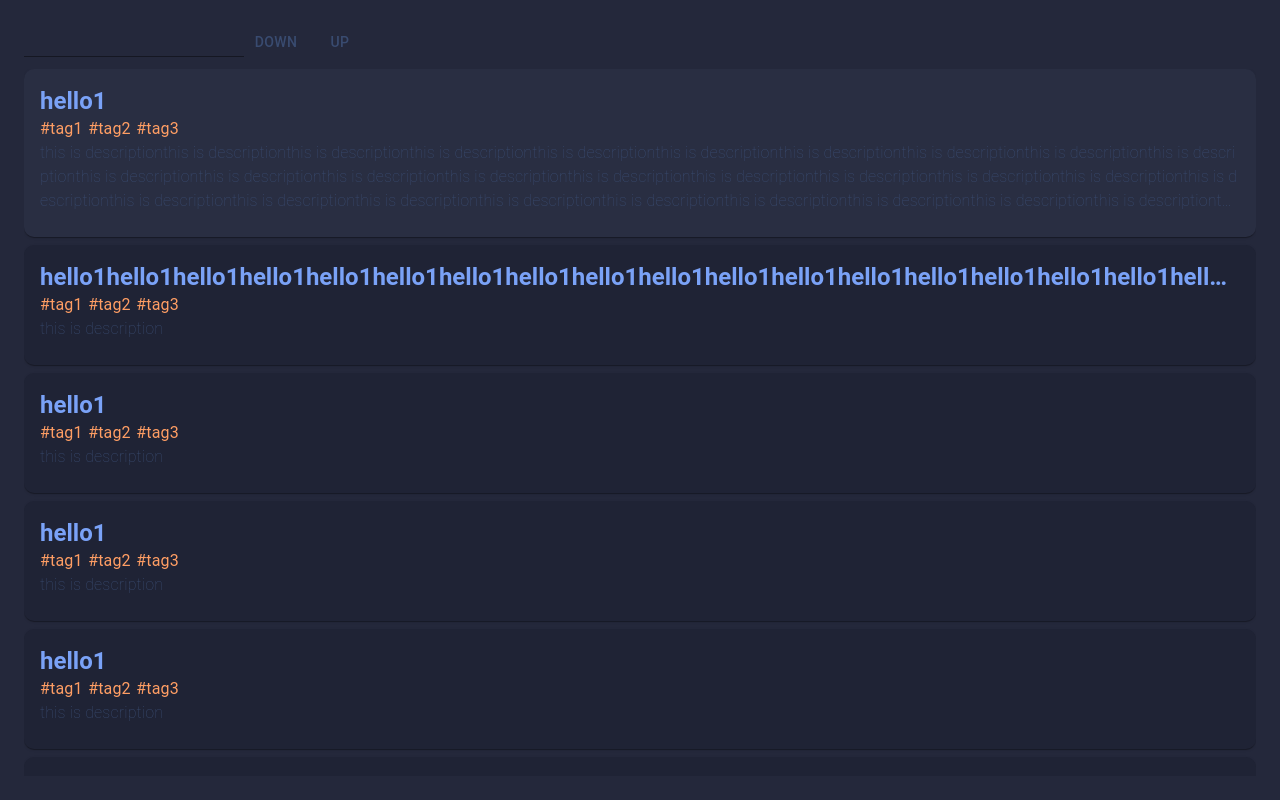
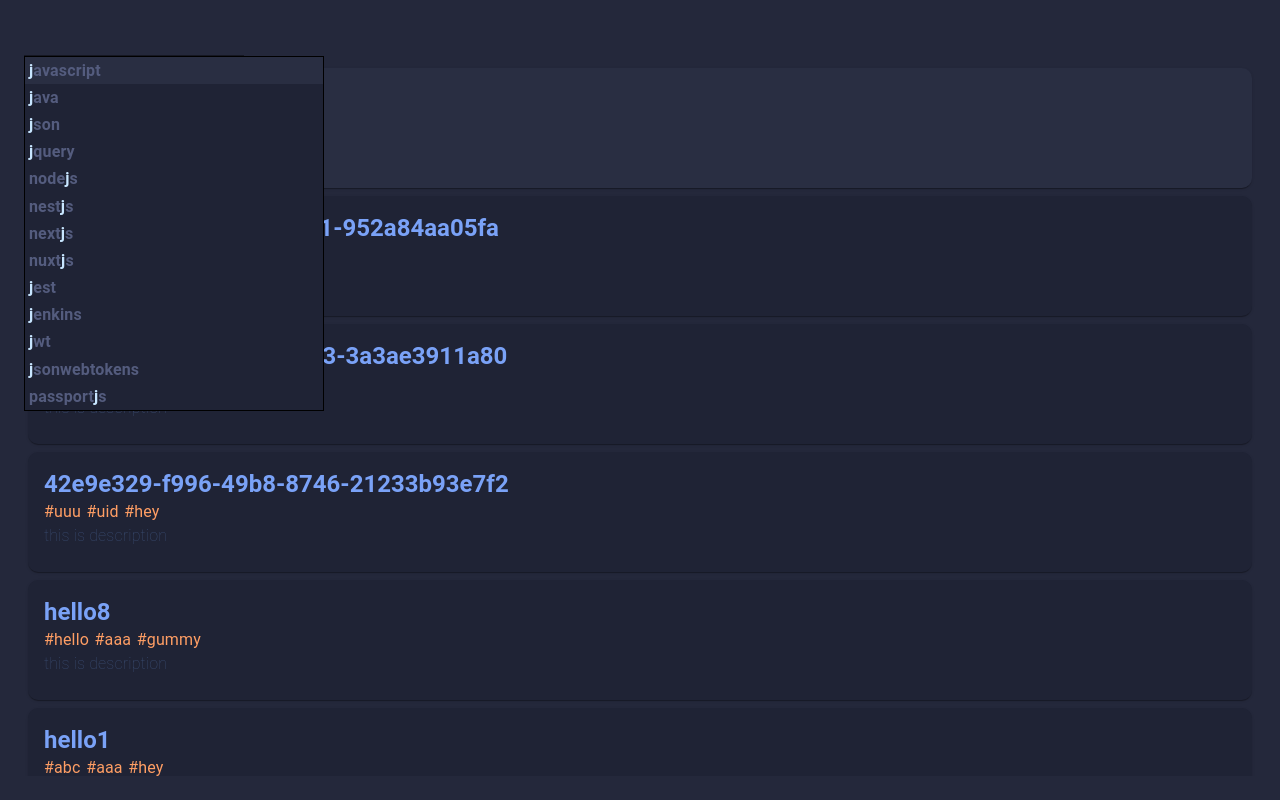
Before and after one commit to sei-12/skin, a React (Vite) app: page / in a window 1280 px wide. Built offline with nearby package versions, Linux system fonts and the light colour scheme.

Commit message:
add SuggestionWindow

```diff
--- a/src/App.tsx
+++ b/src/App.tsx
@@ -1,133 +1,83 @@
 import { Box, Button, Grid2, Input } from "@mui/material";
-import { useState } from "react";
+import { useEffect, useRef, useState } from "react";
 import { IData } from "./data";
 import { BookmarkList } from "./components/BookmarkList";
+import { SuggestionWindow } from "./components/SuggestionWindow";
+
+async function decoyDb_fetchBookmarks(predicateTags: string[]): Promise<IData.Bookmark[]> {
+	let bkmks = [
+		{key: crypto.randomUUID(),title:"hello1",desc: "this is description", tags: ["hello","aaa","hey"]},
+		{key: crypto.randomUUID(),title:crypto.randomUUID(),desc: "this is description", tags: ["uuu","uid","hey"]},
+		{key: crypto.randomUUID(),title:crypto.randomUUID(),desc: "this is description", tags: ["uuu","uid","hey"]},
+		{key: crypto.randomUUID(),title:crypto.randomUUID(),desc: "this is description", tags: ["uuu","uid","hey"]},
+		{key: crypto.randomUUID(),title:"hello8",desc: "this is description", tags: ["hello","aaa","gummy"]},
+		{key: crypto.randomUUID(),title:"hello1",desc: "this is description", tags: ["abc","aaa","hey"]},
+		{key: crypto.randomUUID(),title:"hello6",desc: "this is description", tags: ["todo","typescript","hey"]},
+		{key: crypto.randomUUID(),title:"hello2",desc: "this is description", tags: ["todo","ass","hey"]},
+		{key: crypto.randomUUID(),title:"hello3",desc: "this is description", tags: ["abcde","uuid","hey"]},
+		{key: crypto.randomUUID(),title:"hello5",desc: "this is description", tags: ["uuu","uid","hey"]},
+		{key: crypto.randomUUID(),title:"hello9",desc: "this is description", tags: ["uuu","uid","hey"]},
+		{key: crypto.randomUUID(),title:"hello6",desc: "this is description", tags: ["todo","typescript","hey"]},
+		{key: crypto.randomUUID(),title:"hello6",desc: "this is description", tags: ["todo","typescript","hey"]},
+		{key: crypto.randomUUID(),title:"hello6",desc: "this is description".repeat(10), tags: ["todo","typescript","hey"]},
+		{key: crypto.randomUUID(),title:"hello6",desc: "this is description", tags: ["todo","typescript","hey"]},
+		{key: crypto.randomUUID(),title:"aa",desc: "this is description", tags: ["uuu","uid","hey"]},
+		{key: crypto.randomUUID(),title:"hhh",desc: "this is description", tags: ["uuu","uid","hey"]},
+		{key: crypto.randomUUID(),title:crypto.randomUUID(),desc: "this is description", tags: ["uuu","uid","hey"]},
+		{key: crypto.randomUUID(),title:crypto.randomUUID(),desc: "this is description", tags: ["uuu","uid","hey"]},
+		{key: crypto.randomUUID(),title:crypto.randomUUID(),desc: "this is description", tags: ["uuu","uid","hey"]},
+		{key: crypto.randomUUID(),title:crypto.randomUUID(),desc: "this is description", tags: ["uuu","uid","hey"]},
+		{key: crypto.randomUUID(),title:crypto.randomUUID(),desc: "this is description", tags: ["uuu","uid","hey"]},
+		{key: crypto.randomUUID(),title:crypto.randomUUID(),desc: "this is description", tags: ["uuu","uid","hey"]},
+	]
+
+    let filted = bkmks.map( b => {
+        return { ...b, url: "url://url"}
+    })
+
+	predicateTags.forEach( ptag => {
+		filted = filted.filter( t => t.tags.includes(ptag) )
+	})
+
+	return filted
+}
+
+function filterTags(predicate: string){
+	const TAG_LIST = [
+		"typescript", "javascript", "python", "java", "csharp", "ruby", "php", "swift", "kotlin", "golang",
+		"rust", "scala", "haskell", "perl", "sql", "html", "css", "sass", "less", "json","gist","clang","cpp",
+		"xml", "yaml", "docker", "kubernetes", "aws", "azure", "gcp", "firebase", "react", "vue",
+		"angular", "svelte", "jquery", "nodejs", "express", "nestjs", "deno", "nextjs", "nuxtjs", "remix",
+		"webpack", "rollup", "vite", "babel", "eslint", "prettier", "jest", "mocha", "chai", "vitest",
+		"playwright", "puppeteer", "selenium", "cypress", "git", "github", "gitlab", "bitbucket", "ci/cd", "jenkins",
+		"travis", "circleci", "databases", "mongodb", "postgresql", "mysql", "sqlite", "redis", "cassandra", "oracle",
+		"machinelearning", "ai", "deeplearning", "nlp", "opencv", "tensorflow", "pytorch", "keras", "scikit-learn", "pandas",
+		"numpy", "matplotlib", "seaborn", "debugging", "logging", "profiling", "performance", "optimizations", "http", "api",
+		"rest", "graphql", "websocket", "oauth", "jwt", "jsonwebtokens", "auth0", "passportjs", "security", "encryption", "hello", "main"
+	] as const;
+
+	if( predicate === ""){
+		return []
+	}
+
+
+	return TAG_LIST.filter( tag => tag.includes(predicate))
+}
 
 function App() {
 
-    const [items, setItems] = useState<IData.Bookmark[]>([
-        {
-            title: "hello1",
-            key: crypto.randomUUID(),
-            tags: ["tag1", "tag2", "tag3"],
-            desc: "this is description".repeat(100),
-            url: "decoy://aaa.www.ccc"
-        },
-        {
-            title: "hello1".repeat(100),
-            key: crypto.randomUUID(),
-            tags: ["tag1", "tag2", "tag3"],
-            desc: "this is description",
-            url: "decoy://aaa.www.ccc"
-        },
-        {
-            title: "hello1",
-            key: crypto.randomUUID(),
-            tags: ["tag1", "tag2", "tag3"],
-            desc: "this is description",
-            url: "decoy://aaa.www.ccc"
-        },
-        {
-            title: "hello1",
-            key: crypto.randomUUID(),
-            tags: ["tag1", "tag2", "tag3"],
-            desc: "this is description",
-            url: "decoy://aaa.www.ccc"
-        },
-        {
-            title: "hello1",
-            key: crypto.randomUUID(),
-            tags: ["tag1", "tag2", "tag3"],
-            desc: "this is description",
-            url: "decoy://aaa.www.ccc"
-        },
-        {
-            title: "hello1",
-            key: crypto.randomUUID(),
-            tags: ["tag1", "tag2", "tag3"],
-            desc: "this is description",
-            url: "decoy://aaa.www.ccc"
-        },
-        {
-            title: "hello3",
-            key: crypto.randomUUID(),
-            tags: ["tag5", "tag4", "tag3"],
-            desc: "this is description".repeat(19),
-            url: "decoy://aaa.www.ccc"
-        },
-        {
-            title: "hello1",
-            key: crypto.randomUUID(),
-            tags: ["tag1", "tag2", "tag3"],
-            desc: "this is description",
-            url: "decoy://aaa.www.ccc"
-        },
-        {
-            title: "hello1aaaa",
-            key: crypto.randomUUID(),
-            tags: ["tag1", "tag2", "tag3"],
-            desc: "this is description".repeat(3),
-            url: "decoy://aaa.www.ccc"
-        },
-        {
-            title: "hello4",
-            key: crypto.randomUUID(),
-            tags: ["tag1", "tag2", "tag3"],
-            desc: "this is description",
-            url: "decoy://aaa.www.ccc"
-        },
-        {
-            title: "hello11",
-            key: crypto.randomUUID(),
-            tags: ["tag1", "tag2", "tag3"],
-            desc: "this is description",
-            url: "decoy://aaa.www.ccc"
-        },
-        {
-            title: "hello1",
-            key: crypto.randomUUID(),
-            tags: ["tag1", "tag2", "tag3"],
-            desc: "this is description".repeat(8),
-            url: "decoy://aaa.www.ccc"
-        },
-        {
-            title: "hello1",
-            key: crypto.randomUUID(),
-            tags: ["tag1", "tag2", "tag3"],
-            desc: "this is description",
-            url: "decoy://aaa.www.ccc"
-        },
-        {
-            title: "hello7",
-            key: crypto.randomUUID(),
-            tags: ["tag1", "tag2", "tag3"],
-            desc: "this is description",
-            url: "decoy://aaa.www.ccc"
-        },
-        {
-            title: "hello1",
-            key: crypto.randomUUID(),
-            tags: ["tag1", "tag2", "tag3"],
-            desc: "this is description",
-            url: "decoy://aaa.www.ccc"
-        },
-        {
-            title: "hello3",
-            key: crypto.randomUUID(),
-            tags: ["tag1", "tag2", "tag3"],
-            desc: "this is description",
-            url: "decoy://aaa.www.ccc"
-        },
-        {
-            title: "hello3",
-            key: crypto.randomUUID(),
-            tags: ["tag1", "tag2", "tag3"],
-            desc: "this is description",
-            url: "decoy://aaa.www.ccc"
-        },
-    ])
+    const [items, setItems] = useState<IData.Bookmark[]>([])
+    useEffect(() => { decoyDb_fetchBookmarks([]).then(data => setItems(data))},[])
 
+	let inputBoxRef = useRef<HTMLInputElement>(null)
     const [focusIndex, setFocusIndex] = useState(0)
+	const [predicate,setPredicate] = useState("j")
+	const [suggestionItems,setSuggestionItems] = useState<string[]>([])
+	const [sfocusIndex,setSFocusIndex] = useState(0)
+
+	useEffect(() => {
+		setSuggestionItems(filterTags(predicate))
+	},[predicate])
 
     return (
         <Box
@@ -148,18 +98,18 @@ function App() {
                 height={1}
                 width={1}
             >
-                <Grid2 size="auto">
-                    <Input></Input>
-                    <Button onClick={() => setFocusIndex(focusIndex + 1)}>down</Button>
-                    <Button onClick={() => setFocusIndex(focusIndex - 1)}>up</Button>
+                <Grid2 size="auto" spacing={0}>
+                    <Input ref={inputBoxRef} onChange={(e) => setPredicate(e.target.value)}></Input>
+                    <SuggestionWindow
+                        focusIndex={sfocusIndex}
+                        predicate={predicate}
+                        items={suggestionItems}
+                    ></SuggestionWindow>
                 </Grid2>
 
                 <Grid2
                     size="grow"
-                    sx={{
-                        overflow: "hidden",
-                        display: "flex",
-                    }}
+                    sx={{ overflow: "hidden", display: "flex" }}
                 >
                     <BookmarkList
                         focusIndex={focusIndex}
--- a/src/components/BookmarkList.tsx
+++ b/src/components/BookmarkList.tsx
@@ -32,6 +32,7 @@ export function BookmarkList(props: BookmarkListProps){
                     display: 'none',
                 },
                 flexGrow: 1,
+                padding: 0.5
             }}
         >
             {
--- /dev/null
+++ b/src/components/SuggestionWindow.tsx
@@ -0,0 +1,130 @@
+import { Box, Typography } from "@mui/material";
+import { forwardRef, useEffect, useRef } from "react";
+import { globalColorTheme as GCT } from "../theme";
+import { ZINDEX } from "../zindex";
+
+export type SuggestionWindowProps = {
+    predicate: string
+    items: string[]
+    focusIndex: number
+}
+
+export function SuggestionWindow(p: SuggestionWindowProps){
+
+	const itemRefs = useRef<(HTMLDivElement | null)[]>([]);
+
+
+	useEffect(() => {
+		// フォーカスが変更されたときにスクロールする
+		const focusedItem = itemRefs.current[p.focusIndex];
+		if (focusedItem) {
+			focusedItem.scrollIntoView({ block: "nearest"});
+		}
+	}, [p.focusIndex]);
+
+    return (
+        <Box
+            sx={{
+                display: p.items.length > 0 ? "block" : "none",
+                bgcolor: GCT.suggestionWindow.bg,
+                position: "absolute",
+                boxSizing: "border-box",
+                zIndex: ZINDEX.popup,
+                maxHeight: 400,
+                width: 300,
+                border: "solid 1px",
+                borderColor: GCT.suggestionWindow.borderColor,
+                overflow: "scroll",
+                '&::-webkit-scrollbar': {
+                    display: 'none',
+                },
+            }}
+        >
+            {p.items.map((item,i) => {
+                return <Item
+                    predicate={p.predicate}
+                    focus={p.focusIndex === i}
+                    item={item}
+                    key={i}
+                    ref={(el) => (itemRefs.current[i] = el)}
+                ></Item>
+            })}
+        </Box>
+    )
+}
+
+type ItemProps = {
+    predicate: string
+    item: string
+    focus: boolean
+}
+
+const Item = forwardRef<HTMLDivElement, ItemProps>(
+    (props, ref) => {
+        let highlightBlocks = highlightMatchedBlocks(props.predicate,props.item)
+        return (
+            <Box ref={ref}
+                sx={{
+                    bgcolor: props.focus ? GCT.suggestionWindow.focusBg : GCT.suggestionWindow.bg,
+                    padding: 0.2,
+                    paddingLeft: 0.5,
+                }}
+            >
+                {
+                    highlightBlocks.map( (b,i) => {
+                        return (
+                            <TextBlock key={i} {...b} ></TextBlock>
+                        )
+                    })
+                }
+            </Box>
+        )
+    }
+);
+
+const TextBlock = (p:{
+    isMatch: boolean,
+    text: string
+}) => {
+    return (
+        <Typography
+            sx={{
+                display: "inline",
+                color: p.isMatch ? GCT.suggestionWindow.match : GCT.suggestionWindow.unmatch,
+                fontWeight: "bold"
+            }}
+        >
+            {p.text}
+        </Typography>
+    )
+}
+
+
+function highlightMatchedBlocks(predicate: string, item: string):{isMatch: boolean, text: string}[]{
+    let blocks:ReturnType<typeof highlightMatchedBlocks> = []
+
+    let splitedPredicate = [...predicate]
+    let splitedItem = [...item]
+
+    while ( splitedItem.length !== 0) {
+        let i = splitedItem.shift()!
+        let p = splitedPredicate[0]
+        let match = i === p
+
+        if (match){
+            splitedPredicate.shift()
+        }
+        let lastBlock = blocks.at(-1)
+        if (lastBlock === undefined){
+            blocks.push({isMatch: match, text: i})
+        }else{
+            if ( lastBlock.isMatch === match){
+                lastBlock.text += i
+            }else{
+                blocks.push({isMatch: match, text: i})
+            }
+        }
+    }
+
+    return blocks
+}
--- a/src/theme.ts
+++ b/src/theme.ts
@@ -71,6 +71,14 @@ export const globalColorTheme = {
         title: palette.blue5,
         desc: palette.blue3,
         bg: palette.dark1,
-        focusBg: palette.dark3
+        focusBg: palette.dark3,
     },
+    suggestionWindow: {
+        bg: palette.dark1,
+        focusBg: palette.dark3,
+        borderColor: "black",
+        // match: "white",
+        match: "rgb(200,230,255)",
+        unmatch: palette.dark6,
+    }
 }
--- /dev/null
+++ b/src/zindex.ts
@@ -0,0 +1,5 @@
+
+export const ZINDEX = {
+    default: 0, // わざわざ書かなくてもいいかも
+    popup: 1,
+} as const;
--- a/tsconfig.json
+++ b/tsconfig.json
@@ -2,7 +2,7 @@
   "compilerOptions": {
     "target": "ES2020",
     "useDefineForClassFields": true,
-    "lib": ["ES2020", "DOM", "DOM.Iterable"],
+    "lib": ["ES2022", "DOM", "DOM.Iterable"],
     "module": "ESNext",
     "skipLibCheck": true,
 
```
